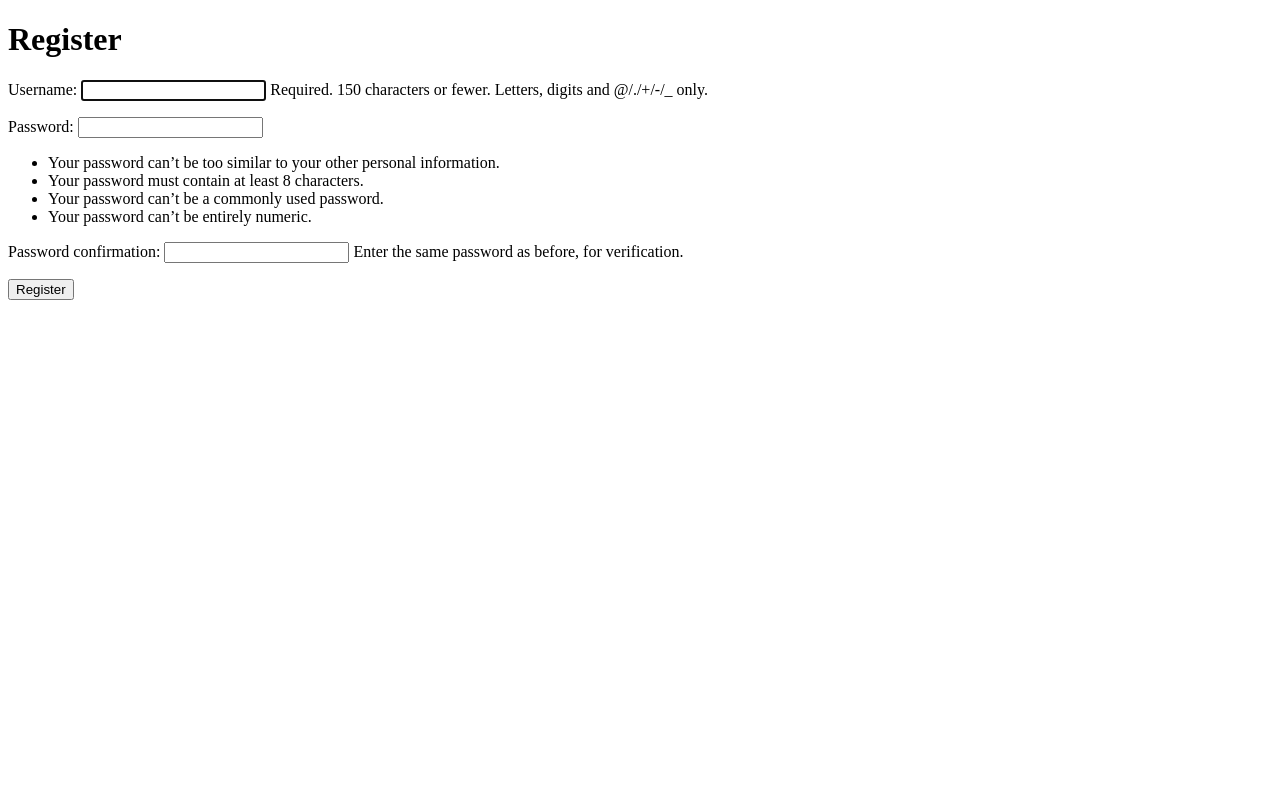
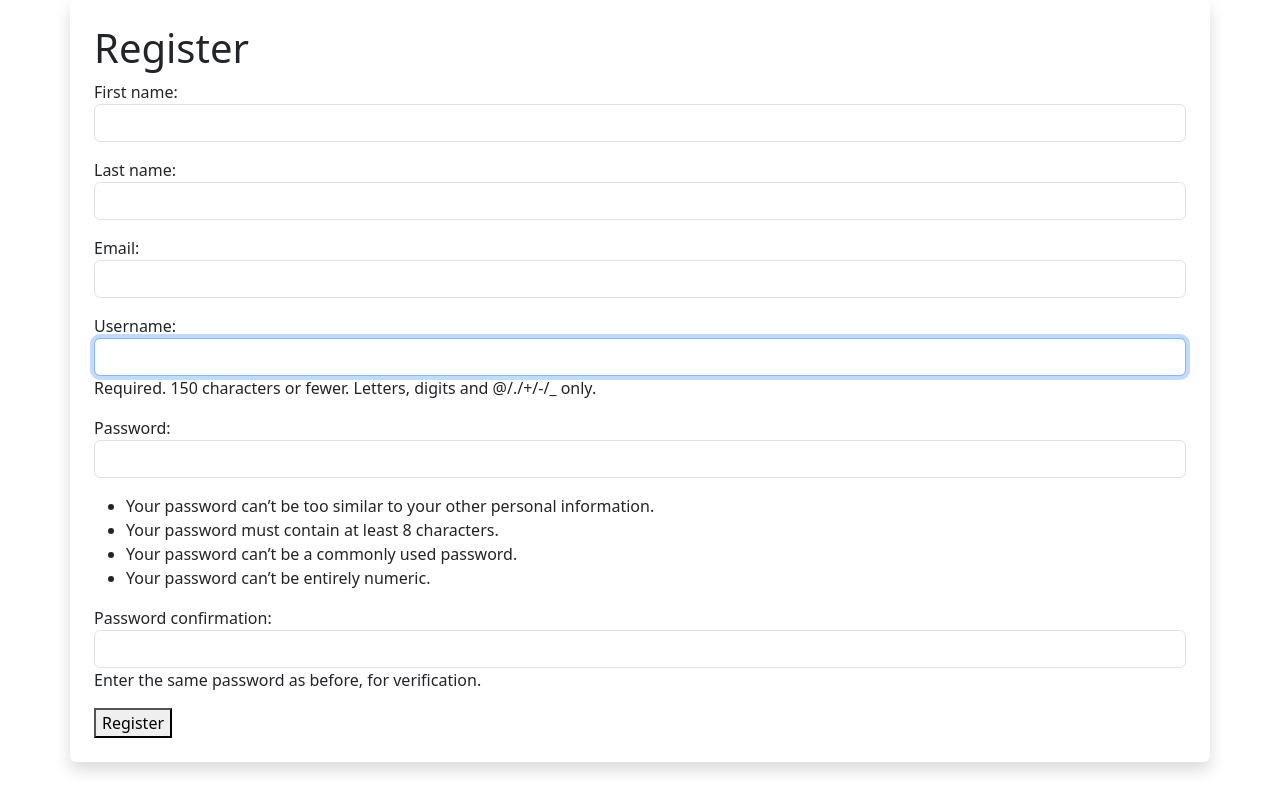
Before and after one commit to arifnur7/short_link, a Django app: page /register/ in a window 1280 px wide. Before the commit the page ends 300 px from the top, so only its background shows below. Run offline with Django 5.2, Linux system fonts and the light colour scheme; some libraries are stand-ins or nearby versions.

Commit message:
Second Project create shorlink website:
1. improve register for user with first name, last name and email
2. add simple widget and bootstrap to fields form register
3.
next ---
1. QR Code Download for Shortlink
2. Expired time for shorlink
3 Only User had his shortlink can view analytics
4. Navbar and UI for form

```diff
--- a/shortener/forms.py
+++ b/shortener/forms.py
@@ -1,8 +1,27 @@
 from django import forms
 from .models import ShortenedURL
 import logging
+from django.contrib.auth.forms import UserCreationForm
+from django.contrib.auth.models import User
+
 
 logger = logging.getLogger(__name__)
+
+class RegisterUserForm(UserCreationForm):
+    email = forms.EmailField(widget=forms.EmailInput(attrs={'class':'form-control'}))
+    first_name = forms.CharField(max_length=50, widget=forms.TextInput(attrs={'class':'form-control'}))
+    last_name = forms.CharField(max_length=50, widget=forms.TextInput(attrs={'class':'form-control'}))
+
+    class Meta:
+        model = User
+        fields = ('first_name', 'last_name', 'email', 'username', 'password1','password2')
+
+    def  __init__(self, *args, **kwargs):
+        super(RegisterUserForm, self).__init__(*args, **kwargs)
+
+        self.fields['username'].widget.attrs['class'] = 'form-control'
+        self.fields['password1'].widget.attrs['class'] = 'form-control'
+        self.fields['password2'].widget.attrs['class'] = 'form-control'
 
 class URLForm(forms.ModelForm):
     class Meta:
@@ -13,7 +32,7 @@ class URLForm(forms.ModelForm):
                                         {'placeholder':'Optional : Costum Short URL'})
         }
 
-    forbidden_words = {'admin', 'root', 'support', 'help', 'login', 'register',}
+    forbidden_words = {'admin', 'root', 'support', 'help', 'login', 'register', 'logout', 'delete'}
 
     def clean_short_url(self):
         short_url = self.cleaned_data.get('short_url')
--- a/shortener/templates/index.html
+++ b/shortener/templates/index.html
@@ -2,6 +2,9 @@
 <html>
 <head>
     <title>URL Shortener</title>
+    <meta charset="UTF-8">
+    <meta name="viewport" content="width=device-width, initial-scale=1.0">
+    <link href="https://cdn.jsdelivr.net/npm/bootstrap@5.3.3/dist/css/bootstrap.min.css" rel="stylesheet" integrity="sha384-QWTKZyjpPEjISv5WaRU9OFeRpok6YctnYmDr5pNlyT2bRjXh0JMhjY6hW+ALEwIH" crossorigin="anonymous">
 </head>
 <body>
     <h1>URL Shortener</h1>
--- a/shortener/templates/register.html
+++ b/shortener/templates/register.html
@@ -2,13 +2,19 @@
 <html>
 <head>
     <title>Register</title>
+    <meta name="viewport" content="width=device-width, initial-scale=1.0">
+    <link href="https://cdn.jsdelivr.net/npm/bootstrap@5.3.3/dist/css/bootstrap.min.css" rel="stylesheet" integrity="sha384-QWTKZyjpPEjISv5WaRU9OFeRpok6YctnYmDr5pNlyT2bRjXh0JMhjY6hW+ALEwIH" crossorigin="anonymous">
 </head>
 <body>
+<div class="container shadow p-4 mb-5 bg-body rounded">
     <h1>Register</h1>
     <form method="post">
         {% csrf_token %}
         {{ form.as_p }}
         <button type="submit">Register</button>
     </form>
+</div>
+<script type="text/javascript" src="https://code.jquery.com/jquery-1.12.0.min.js"></script>
+<script src="https://maxcdn.bootstrapcdn.com/bootstrap/3.3.6/js/bootstrap.min.js" integrity="sha384-0mSbJDEHialfmuBBQP6A4Qrprq5OVfW37PRR3j5ELqxss1yVqOtnepnHVP9aJ7xS" crossorigin="anonymous"></script>
 </body>
 </html>
--- a/shortener/views.py
+++ b/shortener/views.py
@@ -6,6 +6,7 @@ import logging
 from django.contrib.auth.forms import UserCreationForm
 from django.contrib.auth import login as auth_login
 from django.contrib.auth.decorators import login_required
+from .forms import RegisterUserForm
 
 # Define the logger
 # logger = logging.getLogger(__name__)
@@ -55,7 +56,7 @@ def register(request):
     print("register view called")
     # return HttpResponse("Test")
     if request.method == 'POST':
-        form = UserCreationForm(request.POST)
+        form = RegisterUserForm(request.POST)
         if form.is_valid():
             print("Form is Valid")
             user = form.save()
@@ -65,7 +66,7 @@ def register(request):
             print("Form is invalid")
             print(form.errors)
     else:
-        form = UserCreationForm()
+        form = RegisterUserForm()
     return render(request,'register.html', {'form':form})
 
 @login_required
```
